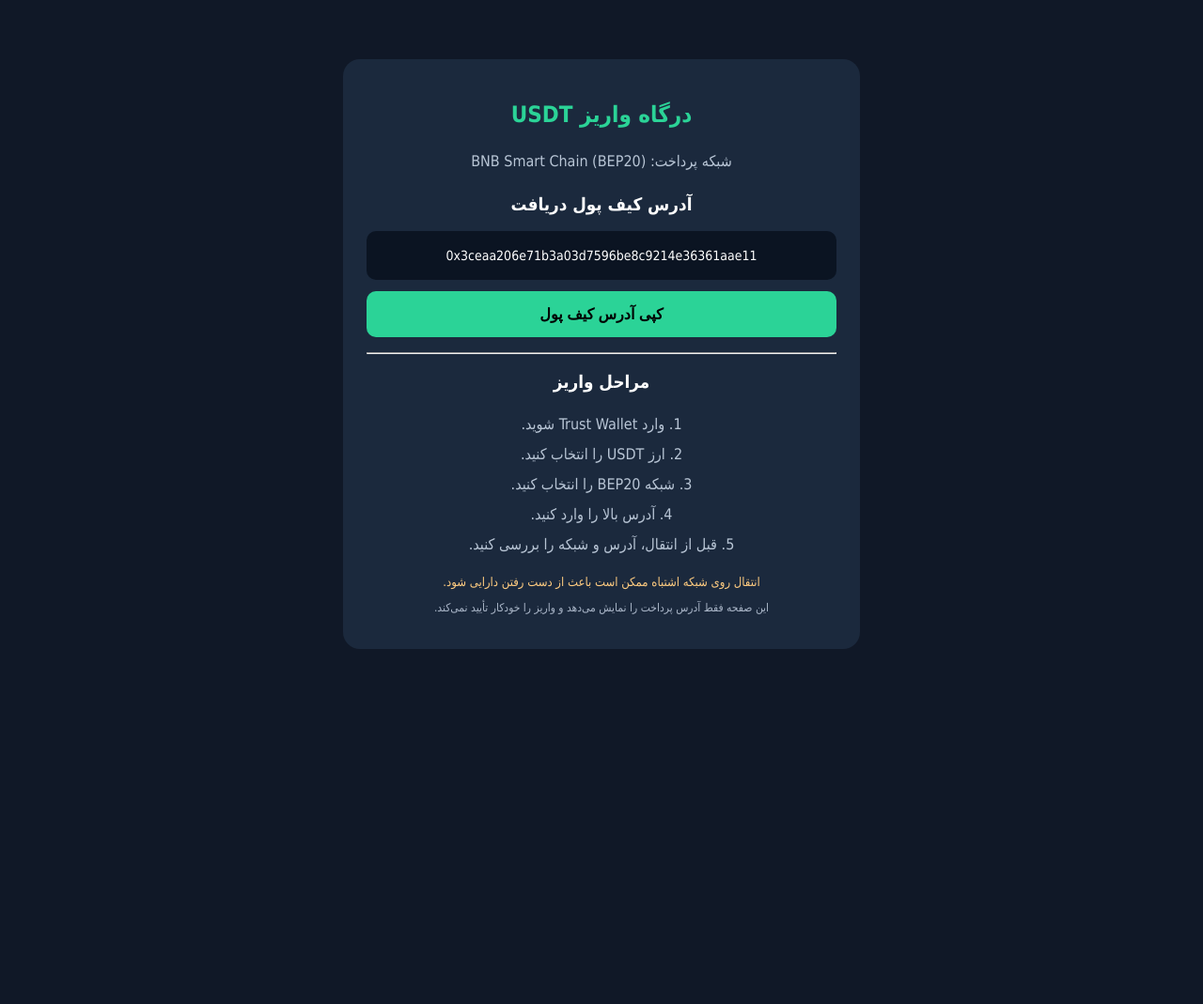
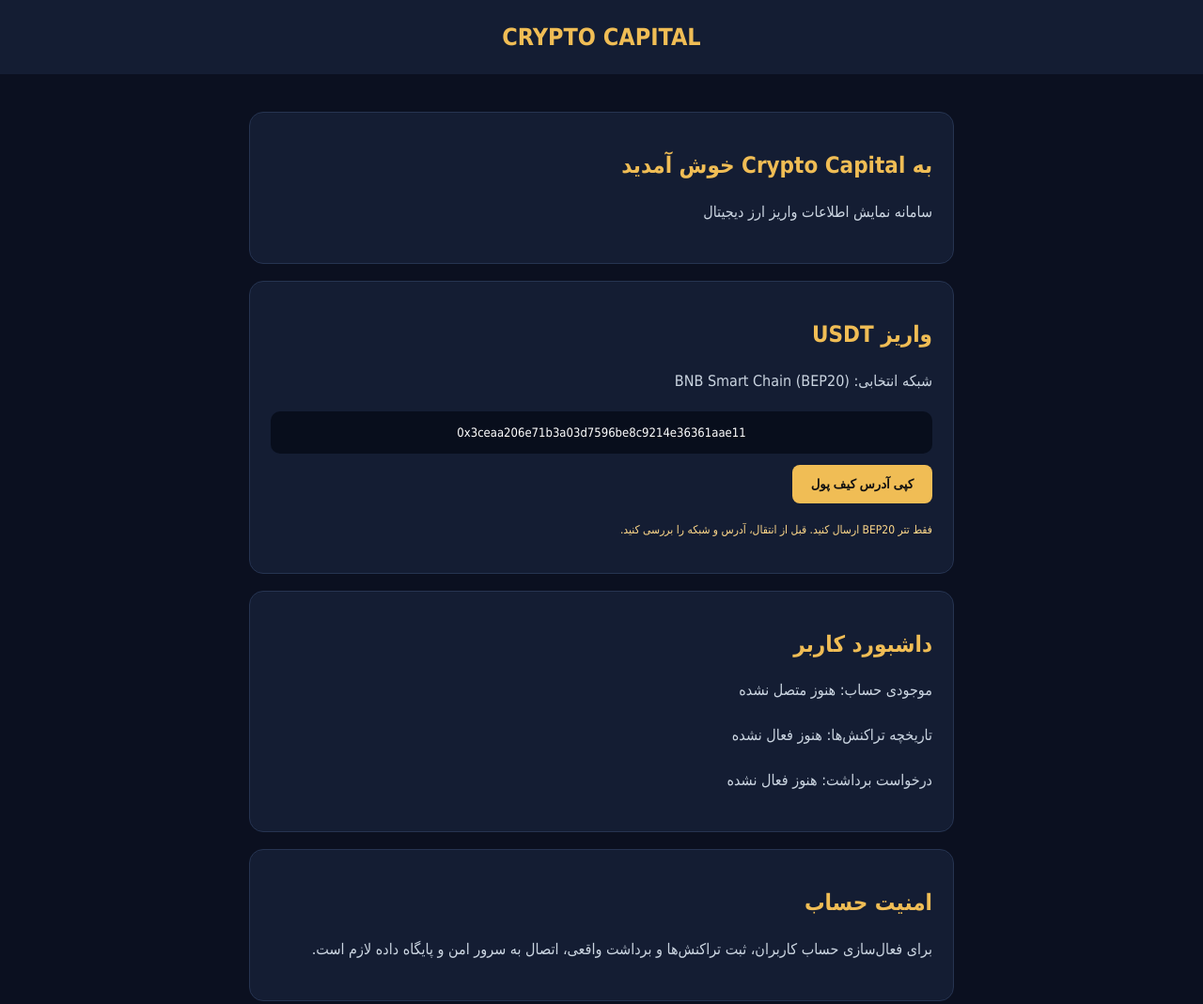
Before and after one commit to twkl13622-bot/crypto-capital, a plain HTML site: page index.html in a window 1280 px wide. Shown: the whole page at 94% size. Before the commit the page ends 800 px from the top, so only its background shows below. Drawn offline with nearby package versions, Linux system fonts and the light colour scheme.

Commit message:
Update index.html

```diff
--- a/index.html
+++ b/index.html
@@ -2,102 +2,117 @@
 <html lang="fa" dir="rtl">
 <head>
 <meta charset="UTF-8">
-<meta name="viewport" content="width=device-width, initial-scale=1.0">
-<title>درگاه واریز تتر</title>
+<meta name="viewport" content="width=device-width, initial-scale=1">
+<title>Crypto Capital</title>
 <style>
 body {
-  background:#101827;
+  margin:0;
+  background:#0b1020;
   color:white;
   font-family:Tahoma,Arial;
+}
+header {
+  background:#141d33;
+  padding:25px;
   text-align:center;
-  padding:25px 12px;
+  color:#f0bd55;
+  font-size:25px;
+  font-weight:bold;
+}
+.container {
+  max-width:750px;
+  margin:25px auto;
+  padding:15px;
 }
 .box {
-  max-width:500px;
-  margin:30px auto;
-  padding:25px;
-  background:#1b293d;
-  border-radius:18px;
+  background:#141d33;
+  border:1px solid #263451;
+  border-radius:15px;
+  padding:22px;
+  margin-bottom:18px;
 }
-h2 {color:#2bd397}
+h2 {color:#f0bd55}
+p {line-height:2;color:#cbd5e1}
 .address {
   direction:ltr;
-  word-break:break-all;
-  background:#0b1422;
-  padding:18px;
+  text-align:center;
+  background:#080e1c;
+  padding:15px;
   border-radius:10px;
-  font-size:14px;
+  overflow-wrap:anywhere;
+  font-size:13px;
 }
 button {
-  width:100%;
-  padding:15px;
-  background:#2bd397;
+  background:#f0bd55;
+  color:#111;
   border:0;
-  border-radius:10px;
-  font-size:16px;
+  border-radius:8px;
+  padding:13px 20px;
   font-weight:bold;
+  cursor:pointer;
   margin-top:12px;
 }
-.info {
-  color:#b8c5d5;
-  line-height:2;
+.notice {
+  color:#ffd98a;
+  font-size:12px;
 }
 </style>
 </head>
 <body>
 
+<header>CRYPTO CAPITAL</header>
+
+<div class="container">
+
 <div class="box">
+<h2>به Crypto Capital خوش آمدید</h2>
+<p>
+سامانه نمایش اطلاعات واریز ارز دیجیتال
+</p>
+</div>
 
-<h2>درگاه واریز USDT</h2>
-
-<p class="info">شبکه پرداخت: BNB Smart Chain (BEP20)</p>
-
-<h3>آدرس کیف پول دریافت</h3>
+<div class="box">
+<h2>واریز USDT</h2>
+<p>شبکه انتخابی: BNB Smart Chain (BEP20)</p>
 
 <div class="address" id="wallet">
 0x3ceaa206e71b3a03d7596be8c9214e36361aae11
 </div>
 
 <button onclick="copyWallet()">کپی آدرس کیف پول</button>
-
 <p id="message"></p>
 
-<hr>
+<p class="notice">
+فقط تتر BEP20 ارسال کنید. قبل از انتقال، آدرس و شبکه را بررسی کنید.
+</p>
+</div>
 
-<h3>مراحل واریز</h3>
+<div class="box">
+<h2>داشبورد کاربر</h2>
+<p>موجودی حساب: هنوز متصل نشده</p>
+<p>تاریخچه تراکنش‌ها: هنوز فعال نشده</p>
+<p>درخواست برداشت: هنوز فعال نشده</p>
+</div>
 
-<p class="info">
-1. وارد Trust Wallet شوید.<br>
-2. ارز USDT را انتخاب کنید.<br>
-3. شبکه BEP20 را انتخاب کنید.<br>
-4. آدرس بالا را وارد کنید.<br>
-5. قبل از انتقال، آدرس و شبکه را بررسی کنید.
+<div class="box">
+<h2>امنیت حساب</h2>
+<p>
+برای فعال‌سازی حساب کاربران، ثبت تراکنش‌ها و برداشت واقعی، اتصال به سرور امن و پایگاه داده لازم است.
 </p>
-
-<p style="color:#ffcc80;font-size:13px">
-انتقال روی شبکه اشتباه ممکن است باعث از دست رفتن دارایی شود.
-</p>
-
-<p style="color:#aab6c8;font-size:12px">
-این صفحه فقط آدرس پرداخت را نمایش می‌دهد و واریز را خودکار تأیید نمی‌کند.
-</p>
+</div>
 
 </div>
 
 <script>
 function copyWallet() {
-  const address = "0x3ceaa206e71b3a03d7596be8c9214e36361aae11";
-  navigator.clipboard.writeText(address).then(() => {
-    document.getElementById("message").innerText =
-      "آدرس با موفقیت کپی شد";
-  }).catch(() => {
-    document.getElementById("message").innerText =
-      "آدرس را لمس کنید و دستی کپی کنید";
-  });
+ const address = document.getElementById("wallet").innerText.trim();
+ navigator.clipboard.writeText(address).then(function() {
+   document.getElementById("message").innerText = "آدرس کپی شد";
+ }).catch(function() {
+   document.getElementById("message").innerText = "لطفاً آدرس را دستی کپی کنید";
+ });
 }
 </script>
-<script src="https://cdn.jsdelivr.net/npm/@supabase/supabase-js@2"></script>
-<script src="supabase-config.js"></script>
-<script src="auth.js"></script>
+
 </body>
 </html>
```
